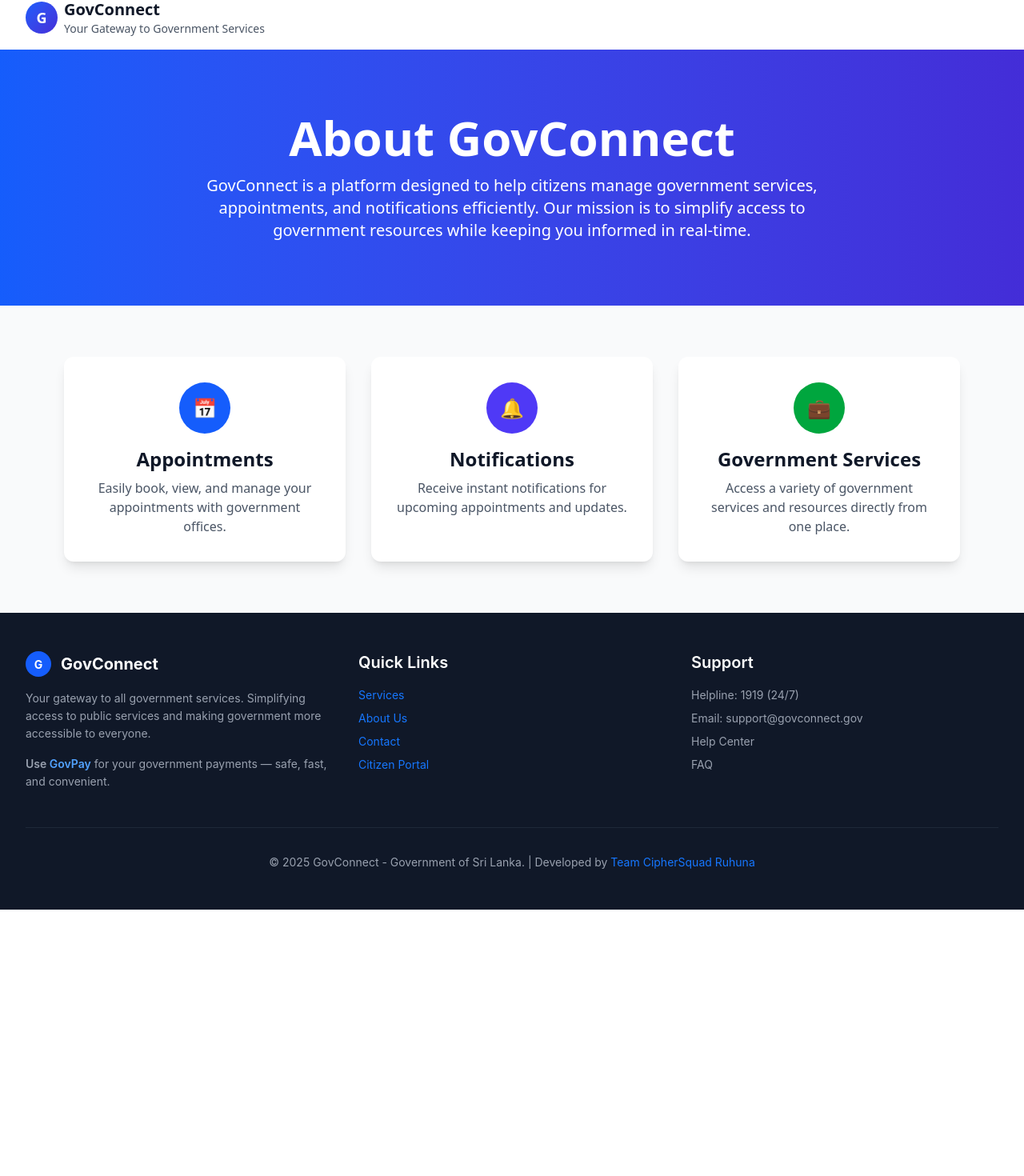
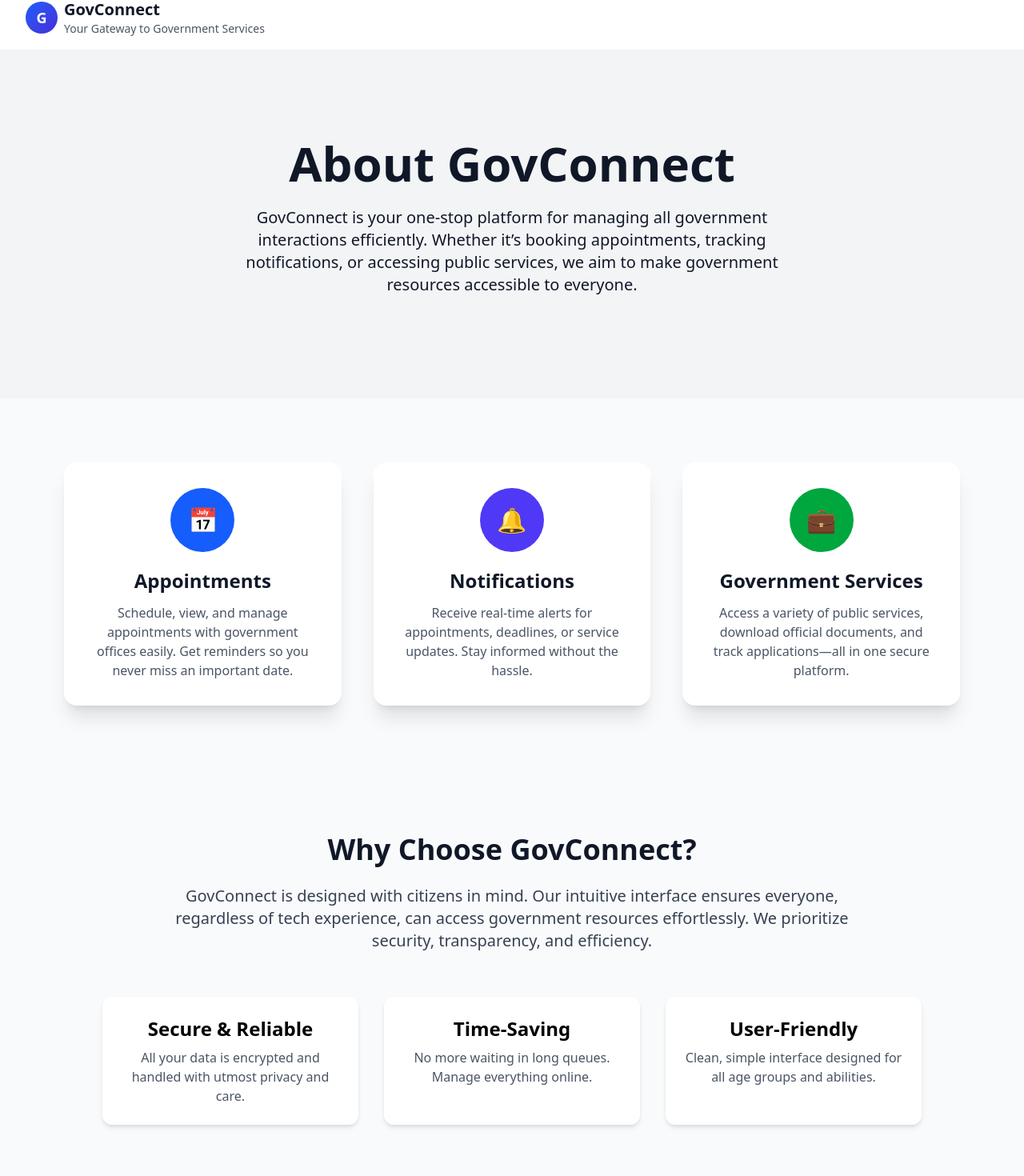
Before and after one commit to zaselalk/CipherSquadRuhuna_GovConnect, a React (Vite) app: page /resident/dashboard/about-govconnect in a window 1280 px wide. Shown: the part 18-1488 px from the top of the page at 80% size. Before the commit the page ends 1155 px from the top, so only its background shows below. Built offline with nearby package versions, Linux system fonts and the light colour scheme; no server answers.

Commit message:
:white_check_mark: updaed about

```diff
--- a/src/pages/citizen/About.tsx
+++ b/src/pages/citizen/About.tsx
@@ -4,69 +4,85 @@ import Footer from "../../components/common/Footer";
 
 const AboutPage: React.FC = () => {
   return (
-    // Main container for the About page
     <div className="w-screen min-h-screen bg-gray-50 flex flex-col">
 
-      {/* Header - full width */}
+      {/* Header */}
       <LandingHeader className="w-full" />
 
       {/* Hero Section */}
-      <section className="w-full bg-gradient-to-r from-blue-600 to-indigo-700 text-white py-20 px-4 flex flex-col items-center text-center">
-        <h1 className="text-5xl md:text-6xl font-extrabold mb-4">About GovConnect</h1>
-        <p className="text-lg md:text-xl max-w-3xl">
-          GovConnect is a platform designed to help citizens manage government services,
-          appointments, and notifications efficiently. Our mission is to simplify access
-          to government resources while keeping you informed in real-time.
-        </p>
-      </section>
+<section className="w-full bg-gray-100 text-gray-900 py-28 px-4 flex flex-col items-center text-center">
+  <div className="max-w-2xl">
+    <h1 className="text-5xl md:text-6xl font-extrabold mb-6">About GovConnect</h1>
+    <p className="text-lg md:text-xl mb-4">
+      GovConnect is your one-stop platform for managing all government interactions efficiently.
+      Whether it’s booking appointments, tracking notifications, or accessing public services, we aim to make government resources accessible to everyone.
+    </p>
+
+  </div>
+</section>
 
       {/* Features Section */}
-      <section className="w-full max-w-6xl px-4 py-16 grid grid-cols-1 md:grid-cols-3 gap-8 mx-auto">
+      <section className="w-full max-w-6xl px-4 py-20 grid grid-cols-1 md:grid-cols-3 gap-10 mx-auto">
 
         {/* Feature 1 */}
-        <div className="bg-white shadow-lg rounded-xl p-6 md:p-8 flex flex-col items-center text-center hover:scale-105 transform transition-transform duration-300">
-          <div
-            className="w-16 h-16 mb-4 flex items-center justify-center bg-blue-600 text-white rounded-full text-2xl"
-            aria-label="Appointments"
-          >
+        <div className="bg-white shadow-xl rounded-2xl p-8 flex flex-col items-center text-center hover:scale-105 transform transition-transform duration-300">
+          <div className="w-20 h-20 mb-5 flex items-center justify-center bg-blue-600 text-white rounded-full text-3xl">
             📅
           </div>
-          <h2 className="text-2xl font-semibold mb-2 text-gray-900">Appointments</h2>
+          <h2 className="text-2xl font-bold mb-3 text-gray-900">Appointments</h2>
           <p className="text-gray-600">
-            Easily book, view, and manage your appointments with government offices.
+            Schedule, view, and manage appointments with government offices easily. Get reminders so you never miss an important date.
           </p>
         </div>
 
         {/* Feature 2 */}
-        <div className="bg-white shadow-lg rounded-xl p-6 md:p-8 flex flex-col items-center text-center hover:scale-105 transform transition-transform duration-300">
-          <div
-            className="w-16 h-16 mb-4 flex items-center justify-center bg-indigo-600 text-white rounded-full text-2xl"
-            aria-label="Notifications"
-          >
+        <div className="bg-white shadow-xl rounded-2xl p-8 flex flex-col items-center text-center hover:scale-105 transform transition-transform duration-300">
+          <div className="w-20 h-20 mb-5 flex items-center justify-center bg-indigo-600 text-white rounded-full text-3xl">
             🔔
           </div>
-          <h2 className="text-2xl font-semibold mb-2 text-gray-900">Notifications</h2>
+          <h2 className="text-2xl font-bold mb-3 text-gray-900">Notifications</h2>
           <p className="text-gray-600">
-            Receive instant notifications for upcoming appointments and updates.
+            Receive real-time alerts for appointments, deadlines, or service updates. Stay informed without the hassle.
           </p>
         </div>
 
         {/* Feature 3 */}
-        <div className="bg-white shadow-lg rounded-xl p-6 md:p-8 flex flex-col items-center text-center hover:scale-105 transform transition-transform duration-300">
-          <div
-            className="w-16 h-16 mb-4 flex items-center justify-center bg-green-600 text-white rounded-full text-2xl"
-            aria-label="Government Services"
-          >
+        <div className="bg-white shadow-xl rounded-2xl p-8 flex flex-col items-center text-center hover:scale-105 transform transition-transform duration-300">
+          <div className="w-20 h-20 mb-5 flex items-center justify-center bg-green-600 text-white rounded-full text-3xl">
             💼
           </div>
-          <h2 className="text-2xl font-semibold mb-2 text-gray-900">Government Services</h2>
+          <h2 className="text-2xl font-bold mb-3 text-gray-900">Government Services</h2>
           <p className="text-gray-600">
-            Access a variety of government services and resources directly from one place.
+            Access a variety of public services, download official documents, and track applications—all in one secure platform.
           </p>
         </div>
       </section>
 
-      {/* Footer - full width */}
+      {/* Why GovConnect Section */}
+      <section className="w-full bg-gray-50 py-20 px-4 flex flex-col items-center text-center">
+        <h2 className="text-4xl font-extrabold mb-6 text-gray-900">Why Choose GovConnect?</h2>
+        <p className="text-lg md:text-xl max-w-4xl mb-6 text-gray-700">
+          GovConnect is designed with citizens in mind. Our intuitive interface ensures everyone,
+          regardless of tech experience, can access government resources effortlessly.
+          We prioritize security, transparency, and efficiency.
+        </p>
+        <div className="flex flex-col md:flex-row gap-8 mt-8 max-w-5xl">
+          <div className="bg-white p-6 rounded-xl shadow-md flex-1">
+            <h3 className="text-2xl font-semibold mb-2">Secure & Reliable</h3>
+            <p className="text-gray-600">All your data is encrypted and handled with utmost privacy and care.</p>
+          </div>
+          <div className="bg-white p-6 rounded-xl shadow-md flex-1">
+            <h3 className="text-2xl font-semibold mb-2">Time-Saving</h3>
+            <p className="text-gray-600">No more waiting in long queues. Manage everything online.</p>
+          </div>
+          <div className="bg-white p-6 rounded-xl shadow-md flex-1">
+            <h3 className="text-2xl font-semibold mb-2">User-Friendly</h3>
+            <p className="text-gray-600">Clean, simple interface designed for all age groups and abilities.</p>
+          </div>
+        </div>
+      </section>
+
+      {/* Footer */}
       <Footer />
     </div>
   );
```
